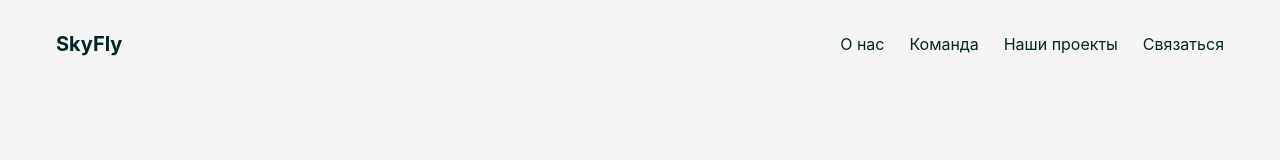
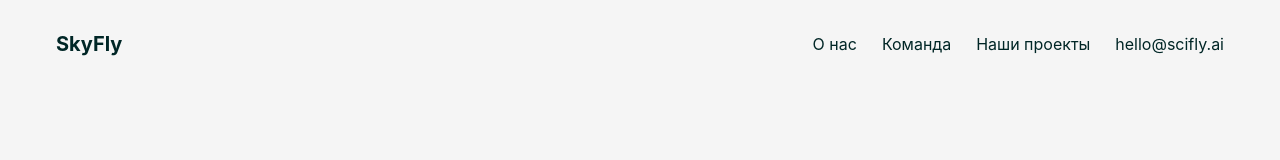
Before and after one commit to lajafar/scifly, a website built with Vite: page index.html in a window 1280 px wide. Shown: the top 160 px of the page. Built offline with nearby package versions, Linux system fonts and the light colour scheme; grey boxes are pictures that could not be loaded.

Commit message:
added email, fixed root link

```diff
--- a/index.html
+++ b/index.html
@@ -42,7 +42,7 @@
             <!-- Navigation bar -->
 
             <nav id="nav">
-                <a href="index.html">
+                <a href="/">
                     <h5 class="logo">SkyFly</h5>
                 </a>
 
@@ -54,7 +54,7 @@
                     <a href="#about">О нас</a>
                     <a href="#team">Команда</a>
                     <a href="#projects">Наши проекты</a>
-                    <a href="mailto:support@skyfly.com">Связаться</a>
+                    <a href="mailto:hello@scifly.ai">hello@scifly.ai</a>
                     <!-- <a href="#team">Eng</a> -->
                 </ul>
 
@@ -69,7 +69,7 @@
                     <a href="#about">О нас</a>
                     <a href="#team">Команда</a>
                     <a href="#projects">Наши проекты</a>
-                    <a href="mailto:support@skyfly.com">Связаться</a>
+                    <a href="mailto:hello@scifly.ai">hello@scifly.ai</a>
                     <!-- <a href="#team">Eng</a> -->
                 </div>
             </div>
@@ -239,7 +239,7 @@
                         <a href="#about">О нас</a>
                         <a href="#team">Команда</a>
                         <a href="#projects">Наши проекты</a>
-                        <a href="mailto:support@skyfly.com">Связаться</a>
+                        <a href="mailto:hello@scifly.ai">hello@scifly.ai</a>
                         <!-- <a href="#team">Eng</a> -->
                     </ul>
 
```
Also changed, not shown: pelican-project.html (+4 -4 lines).
